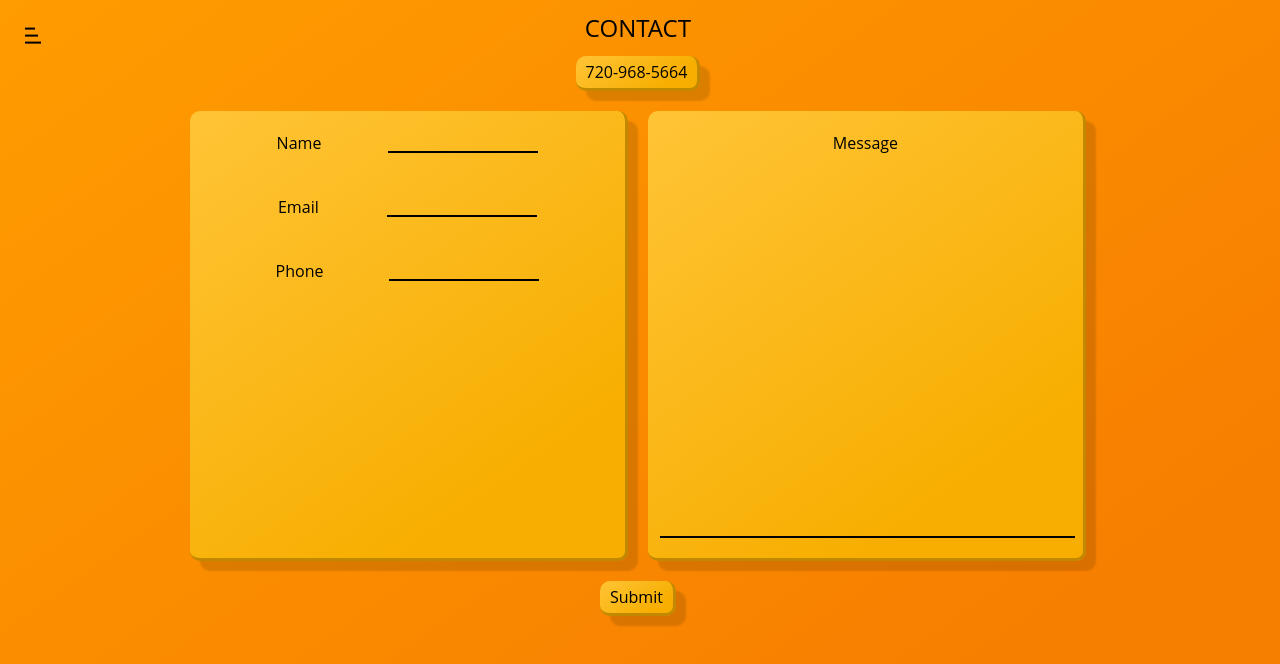
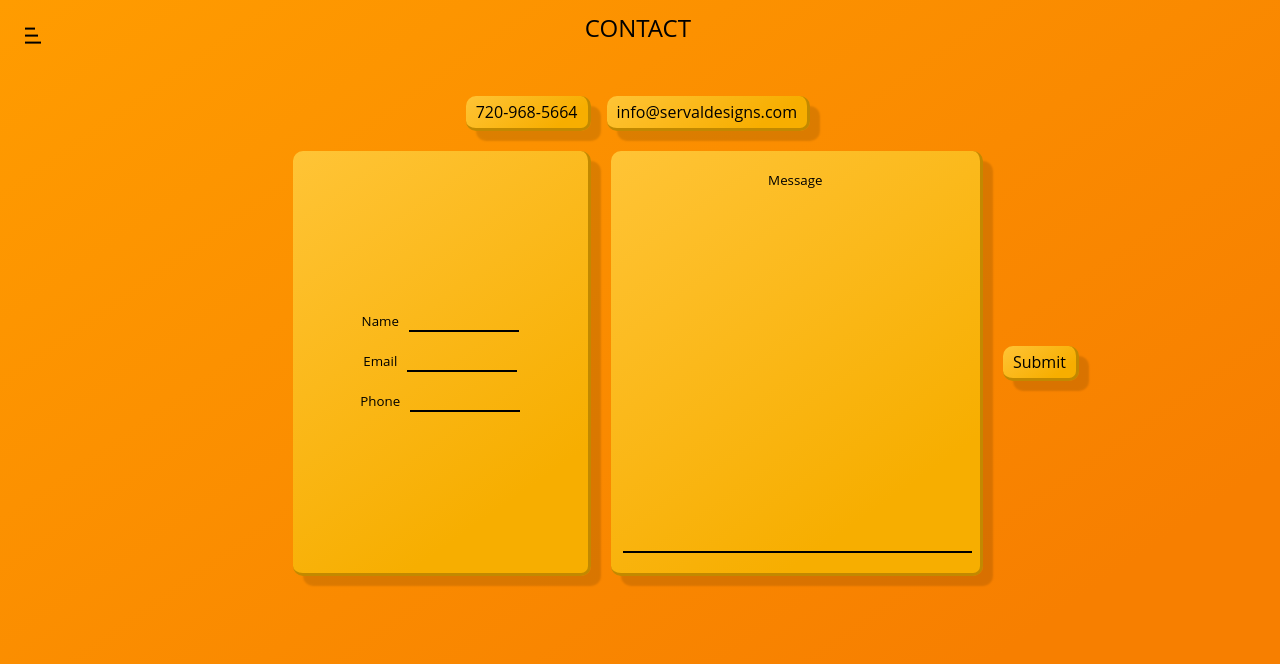
Before and after one commit to msf930/serval, a Next.js app: page /contact in a window 1280 px wide. Shown: the top 664 px of the page. Built offline with nearby package versions, Linux system fonts and the light colour scheme.

Commit message:
add realm minor ui

```diff
--- a/src/app/about/page.js
+++ b/src/app/about/page.js
@@ -129,7 +129,9 @@ export default function About() {
               digital presence.
             </p>
           </div>
-          <AboutAccordion />
+          <div lassName={styles.aboutAccordian}>
+            <AboutAccordion />
+          </div>
         </div>
         <div className={styles.content2}>
           <div className={styles.content2Cont}>
@@ -160,6 +162,7 @@ export default function About() {
                 digital presence.
               </p>
             </div>
+            <AboutAccordion />
           </div>
 
           <div className={styles.aboutWikiInfoContainer}>
--- a/src/app/components/AboutAccordion/index.jsx
+++ b/src/app/components/AboutAccordion/index.jsx
@@ -88,8 +88,11 @@ const AboutAccordion = () => {
               <li className="mb-1">
                 <p>
                   To Email Serval Designs please send email to{" "}
-                  <a className={styles.link} href="mailto:msf930@gmail.com">
-                    msf930@gmail.com
+                  <a
+                    className={styles.link}
+                    href="mailto:info@servaldesigns.com"
+                  >
+                    info@servaldesigns.com
                   </a>
                 </p>
               </li>
--- a/src/app/components/Card/style.module.scss
+++ b/src/app/components/Card/style.module.scss
@@ -33,7 +33,7 @@
         .description {
           width: 40%;
           position: relative;
-
+          text-align: center;
           top: 0%;
           p {
             font-size: 14px;
@@ -115,6 +115,7 @@
         .description {
           width: 40%;
           position: relative;
+          text-align: center;
 
           top: 0%;
           p {
--- a/src/app/components/Form/index.jsx
+++ b/src/app/components/Form/index.jsx
@@ -29,8 +29,13 @@ const Form = () => {
       accept-charset="UTF-8"
       className={styles.body}
     >
-      <div className={styles.phone}>
-        <a href="tel:+7209685664">720-968-5664</a>
+      <div className={styles.contCont}>
+        <div className={styles.phone}>
+          <a href="tel:+7209685664">720-968-5664</a>
+        </div>
+        <div className={styles.mail}>
+          <a href="mailto:info@servaldesigns.com">info@servaldesigns.com</a>
+        </div>
       </div>
       <div className={styles.cont}>
         <div className={styles.left}>
--- a/src/app/components/Form/style.module.scss
+++ b/src/app/components/Form/style.module.scss
@@ -8,7 +8,32 @@
     gap: 20px;
     align-items: center;
   }
+  .contCont {
+    display: flex;
+    flex-direction: row;
+    justify-content: center;
+    align-items: center;
+    gap: 16px;
+  }
   .phone {
+    color: #000;
+    font-size: medium;
+    background: rgb(247, 172, 0);
+    background: linear-gradient(
+      145deg,
+      rgba(255, 196, 54, 1) 0%,
+      rgba(247, 174, 0, 1) 80%
+    );
+    border: 3px solid #c28900;
+    border-top: #c28900;
+    border-left: #c28900;
+    box-shadow: 10px 10px 2px #00000020;
+
+    padding: 4px 10px;
+    border-radius: 10px;
+    width: 150px;
+  }
+  .mail {
     color: #000;
     font-size: medium;
     background: rgb(247, 172, 0);
@@ -165,14 +190,38 @@
 @media only screen and (min-width: 577px) and (max-width: 991px) {
   .body {
     width: 100%;
-    height: 70vh;
+    height: 65vh;
     display: flex;
     flex-direction: column;
     justify-content: space-between;
-    gap: 20px;
+    gap: 16px;
     align-items: center;
   }
+  .contCont {
+    display: flex;
+    flex-direction: column;
+    justify-content: center;
+    align-items: center;
+    gap: 16px;
+  }
   .phone {
+    color: #000;
+    font-size: medium;
+    background: rgb(247, 172, 0);
+    background: linear-gradient(
+      145deg,
+      rgba(255, 196, 54, 1) 0%,
+      rgba(247, 174, 0, 1) 80%
+    );
+    border: 3px solid #c28900;
+    border-top: #c28900;
+    border-left: #c28900;
+    box-shadow: 10px 10px 2px #00000020;
+
+    padding: 4px 10px;
+    border-radius: 10px;
+  }
+  .mail {
     color: #000;
     font-size: medium;
     background: rgb(247, 172, 0);
--- a/src/app/components/MobileForm/index.jsx
+++ b/src/app/components/MobileForm/index.jsx
@@ -29,10 +29,16 @@ const MobileForm = () => {
       accept-charset="UTF-8"
       className={styles.body}
     >
-      <div className={styles.phone}>
-        <a href="tel:+7209685664">720-968-5664</a>
+      <div className={styles.contCont}>
+        <div className={styles.phone}>
+          <a href="tel:+7209685664">720-968-5664</a>
+        </div>
+        <div className={styles.mail}>
+          <a href="mailto:info@servaldesigns.com">info@servaldesigns.com</a>
+        </div>
       </div>
       <div className={styles.cont}>
+        <div className={styles.spacer}></div>
         <div className={styles.left}>
           <div className={styles.section}>
             <label for="name" className={styles.label}>
@@ -87,9 +93,9 @@ const MobileForm = () => {
             />
           </div>
         </div>
-      </div>
-      <div className={styles.submitCont}>
-        <input type="submit" value="Submit" className={styles.submit}></input>
+        <div className={styles.submitCont}>
+          <input type="submit" value="Submit" className={styles.submit}></input>
+        </div>
       </div>
     </form>
   );
--- a/src/app/components/MobileForm/style.module.scss
+++ b/src/app/components/MobileForm/style.module.scss
@@ -4,13 +4,37 @@
     height: 60vh;
     display: flex;
     flex-direction: column;
-    justify-content: space-evenly;
-    gap: 20px;
+    justify-content: center;
+    gap: 16px;
     align-items: center;
+  }
+  .contCont {
+    display: flex;
+    flex-direction: row;
+    gap: 16px;
   }
   .phone {
     color: #000;
-    font-size: medium;
+    font-size: smaller;
+    background: rgb(247, 172, 0);
+    background: linear-gradient(
+      145deg,
+      rgba(255, 196, 54, 1) 0%,
+      rgba(247, 174, 0, 1) 80%
+    );
+    border: 3px solid #c28900;
+    border-top: #c28900;
+    border-left: #c28900;
+    box-shadow: 10px 10px 2px #00000020;
+
+    padding: 4px 10px;
+    border-radius: 10px;
+    width: auto;
+    text-align: center;
+  }
+  .mail {
+    color: #000;
+    font-size: smaller;
     background: rgb(247, 172, 0);
     background: linear-gradient(
       145deg,
@@ -29,15 +53,16 @@
     display: flex;
     flex-direction: column;
     justify-content: center;
-    gap: 20px;
+    gap: 16px;
     align-items: center;
     background-color: none;
     height: 100%;
     width: 90vw;
   }
   .left {
-    height: 100%;
+    height: auto;
     width: 100%;
+    padding: 10px 0;
     background: rgb(247, 172, 0);
     background: linear-gradient(
       145deg,
@@ -75,7 +100,7 @@
     justify-content: space-evenly;
     background-color: none;
     color: #000;
-    padding: 20px 20px;
+    padding: 10px 20px;
   }
 
   .sectionR {
@@ -169,15 +194,36 @@
 
 @media screen and (orientation: landscape) {
   .body {
-    width: 100%;
-    height: 100%;
+    width: 100vw;
+    height: 60vh;
     display: flex;
     flex-direction: column;
     justify-content: space-evenly;
     gap: 20px;
     align-items: center;
   }
+  .contCont {
+    display: flex;
+    gap: 16px;
+  }
   .phone {
+    color: #000;
+    font-size: medium;
+    background: rgb(247, 172, 0);
+    background: linear-gradient(
+      145deg,
+      rgba(255, 196, 54, 1) 0%,
+      rgba(247, 174, 0, 1) 80%
+    );
+    border: 3px solid #c28900;
+    border-top: #c28900;
+    border-left: #c28900;
+    box-shadow: 10px 10px 2px #00000020;
+
+    padding: 4px 10px;
+    border-radius: 10px;
+  }
+  .mail {
     color: #000;
     font-size: medium;
     background: rgb(247, 172, 0);
@@ -204,9 +250,16 @@
     height: 100%;
     width: 100%;
   }
+  .spacer {
+    width: 100px;
+  }
   .left {
+    display: flex;
+    flex-direction: column;
+    align-items: center;
+    justify-content: center;
     height: 100%;
-    width: 50%;
+    width: 40%;
     background: rgb(247, 172, 0);
     background: linear-gradient(
       145deg,
@@ -244,7 +297,7 @@
     justify-content: space-evenly;
     background-color: none;
     color: #000;
-    padding: 20px 20px;
+    padding: 10px 20px;
   }
 
   .sectionR {
@@ -260,11 +313,12 @@
     padding: 20px 10px;
   }
   .label {
-    font-size: medium;
+    font-size: smaller;
   }
   .input {
-    width: 150px;
+    width: 110px;
     height: 20px;
+    margin-left: 10px;
     color: #000;
     font-size: medium;
     background-color: #f77f0000;
@@ -315,7 +369,9 @@
     resize: none;
     margin-left: 4px;
   }
-
+  .submitCont {
+    width: 100px;
+  }
   .submit {
     font-size: medium;
     cursor: pointer;
--- a/src/app/data.js
+++ b/src/app/data.js
@@ -1,10 +1,18 @@
 export const projects = [
+  {
+    title: "Realm Chiropractic",
+    description:
+      "A professional and user-friendly website designed specifically for a chiropractor, highlighting their services and commitment to patient care.",
+    src: "realm.png",
+    url: "https://realm-chiropractic.vercel.app",
+    color: "#e36414",
+  },
   {
     title: "Savvy. B Studio & Collective",
     description:
       "Explore our user-friendly website to find and book the perfect modern salon rental space, complete with amenities and flexible terms to meet all your professional needs.",
     src: "savvyB.png",
-    url: "https://savvyb-five.vercel.app/",
+    url: "https://www.savvybcollective.com",
     color: "#0f4c5c",
   },
   {
--- a/src/app/layout.js
+++ b/src/app/layout.js
@@ -6,7 +6,7 @@ import ThemeColorManager from "./components/ThemeColorManager";
 const inter = Inter({ subsets: ["latin"] });
 
 export const metadata = {
-  title: "Serval Designs",
+  title: "Serval Designs LLC",
   description:
     "Innovative web development company using the latest technologies to build stunning, high-performance websites. Specializing in e-commerce, mobile apps, and SEO. Let us bring your vision to life. Get in touch today!",
 };
--- a/src/app/page.js
+++ b/src/app/page.js
@@ -170,8 +170,8 @@ export default function Home() {
                               </div>
                             </div>
                             <p>
-                              At Serval, we&apos;re more than just a web
-                              development company - we&apos;re architects of
+                              At Serval Designs LLC, we&apos;re more than just a
+                              web development company - we&apos;re architects of
                               digital transformation. Our mission is to empower
                               businesses of all sizes to thrive in the digital
                               landscape through innovative web solutions that
@@ -270,8 +270,8 @@ export default function Home() {
                                 </li>
                                 <li className="mb-1">
                                   <p>
-                                    To Email Serval Designs please send email to
-                                    msf930@gmail.com
+                                    To Email Serval Designs please send email
+                                    to: info@servaldesigns.com
                                   </p>
                                 </li>
                               </ul>
```
Also changed, not shown: src/app/about/page.module.scss (+12 -4 lines), 1 other file (tests, documents, lock files or other folders).
